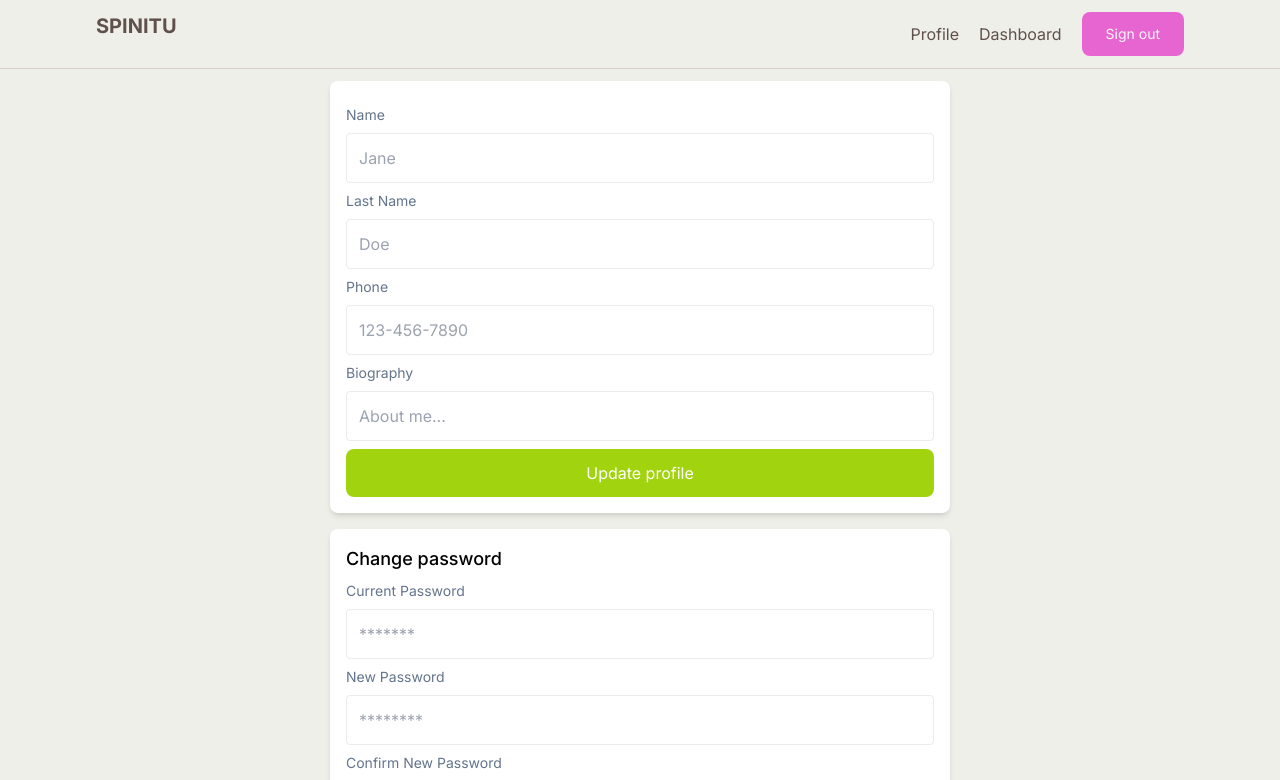
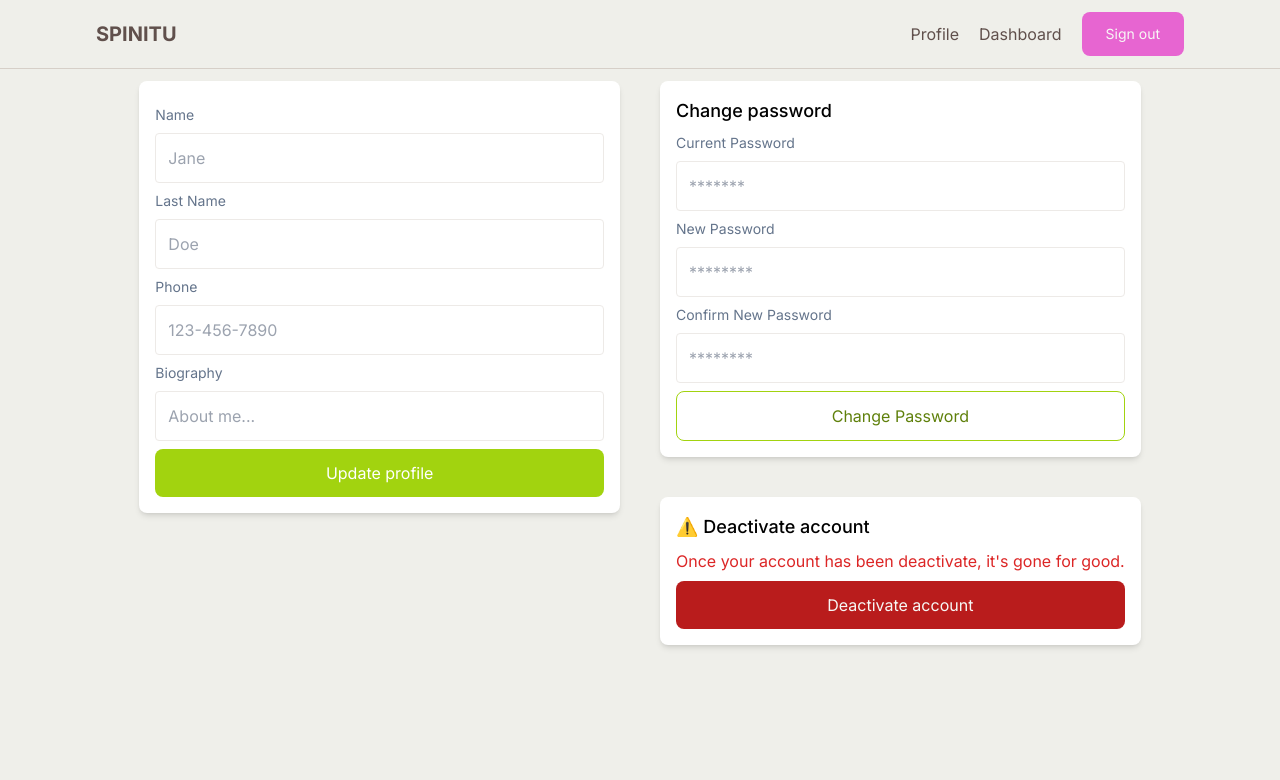
Before and after one commit to IsmaelLopez0/spinitu, a Next.js app: page /profile in a window 1280 px wide. Shown: the top 780 px of the page. Built offline with nearby package versions, Linux system fonts and the light colour scheme; no server answers; the database is empty; sample sign-in values are in the browser's storage.

Commit message:
Ajustes de diseño

```diff
--- a/src/app/profile/page.jsx
+++ b/src/app/profile/page.jsx
@@ -41,7 +41,8 @@ export default function ProfilePage() {
 
   return (
     <section className="h-full py-3 px-5 flex justify-center items-center gap-x-5">
-      <div className="w-1/2 flex flex-col gap-y-4 ">
+      <div className="grid grid-cols-2 grid-rows-2 gap-10">
+        <div className="row-span-2">
           <Card
             data={{
               title: `${userData?.name ?? ""} ${userData?.lastname ?? ""}`,
@@ -50,10 +51,12 @@ export default function ProfilePage() {
           >
             <FormProfile userData={userData} setUserData={setUserData} />
           </Card>
+        </div>
 
         <Card data={{ title: "Change password" }}>
           <FormChangePassword email={userData.email} />
         </Card>
+        <div className="col-start-2">
           <Card data={{ title: "⚠️ Deactivate account" }}>
             <p className="text-red-600">
               {"Once your account has been deactivate, it's gone for good."}
@@ -65,6 +68,8 @@ export default function ProfilePage() {
               onClick={() => setShowDialog(true)}
             />
           </Card>
+        </div>
+      </div>
       {showDialog ? (
         <Dialog
           title="Deactivate account"
@@ -95,7 +100,6 @@ export default function ProfilePage() {
           }
         />
       ) : null}
-      </div>
     </section>
   );
 }
--- a/src/components/organisms/Navbar.jsx
+++ b/src/components/organisms/Navbar.jsx
@@ -6,7 +6,7 @@ import SignOutButton from "../atoms/SignOutButton";
 async function NavBar() {
   const session = await getServerSession(authOptions);
   return (
-    <nav className="sticky top-0 flex justify-between bg-cararra-100 text-swirl-800 px-24 py-3 border-b border-swirl-200">
+    <nav className="sticky top-0 flex justify-between items-center bg-cararra-100 text-swirl-800 px-24 py-3 border-b border-swirl-200">
       <h1 className="text-xl font-bold">SPINITU</h1>
       <ul className="flex gap-x-5 items-center">
         {!session?.user ? (
```
Lines whose indentation alone changed are shown as unchanged.
